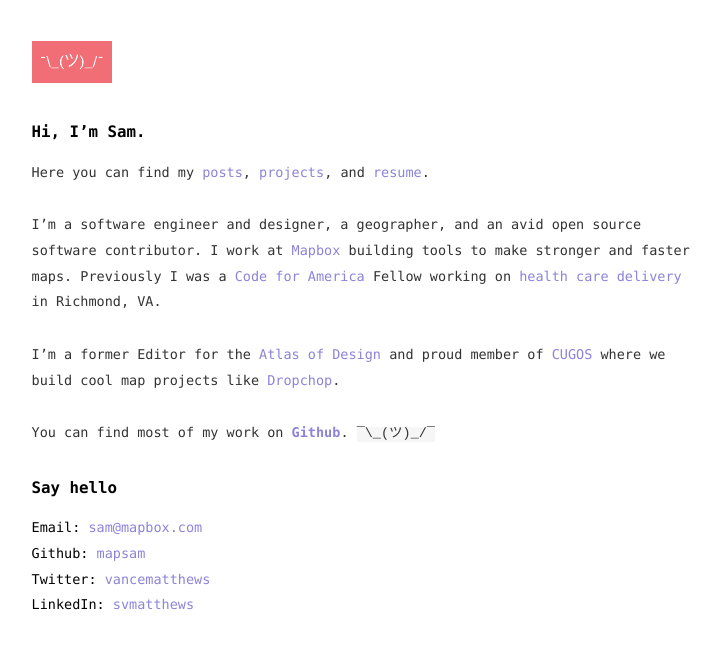
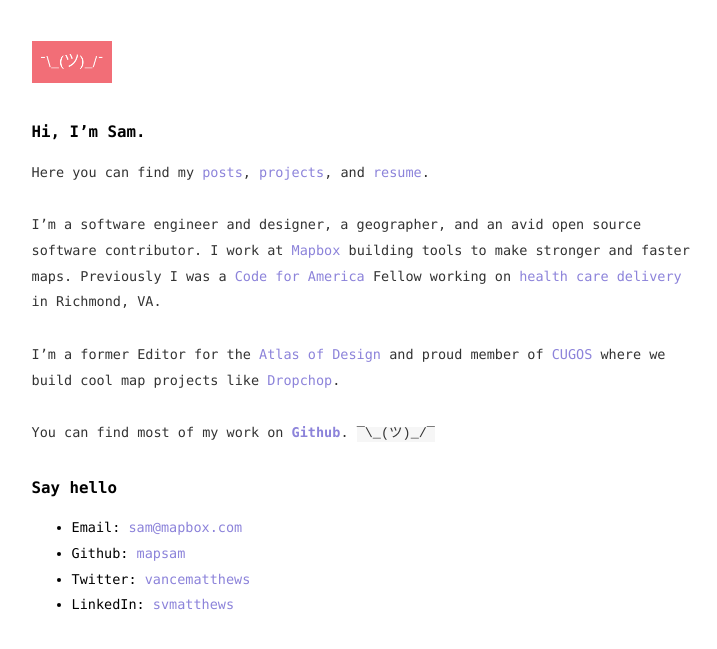
Before and after one commit to mapsam/mapsam.github.io, a Jekyll site: the page built from index.md, in a window 1280 px wide. Shown: the top 649 px of the page, without its empty margins (272-989 px from the left). Built offline with Jekyll 4.4.1, drawn with Linux system fonts in a browser that asks for light colours; nearby versions of some CDN libraries.

Commit message:
update list styles

```diff
--- a/css/mapsam.scss
+++ b/css/mapsam.scss
@@ -104,12 +104,6 @@
   height: auto;
 }
 
-ul {
-	list-style-type: none;
-	margin:0;
-	padding:0;
-}
-
 .cf {
   &:before {
     content:" ";
@@ -130,6 +124,9 @@
 }
 
 .list {
+  list-style-type: none;
+  margin: 0;
+  padding: 0;
   li {
     position: relative;
     span {
```
